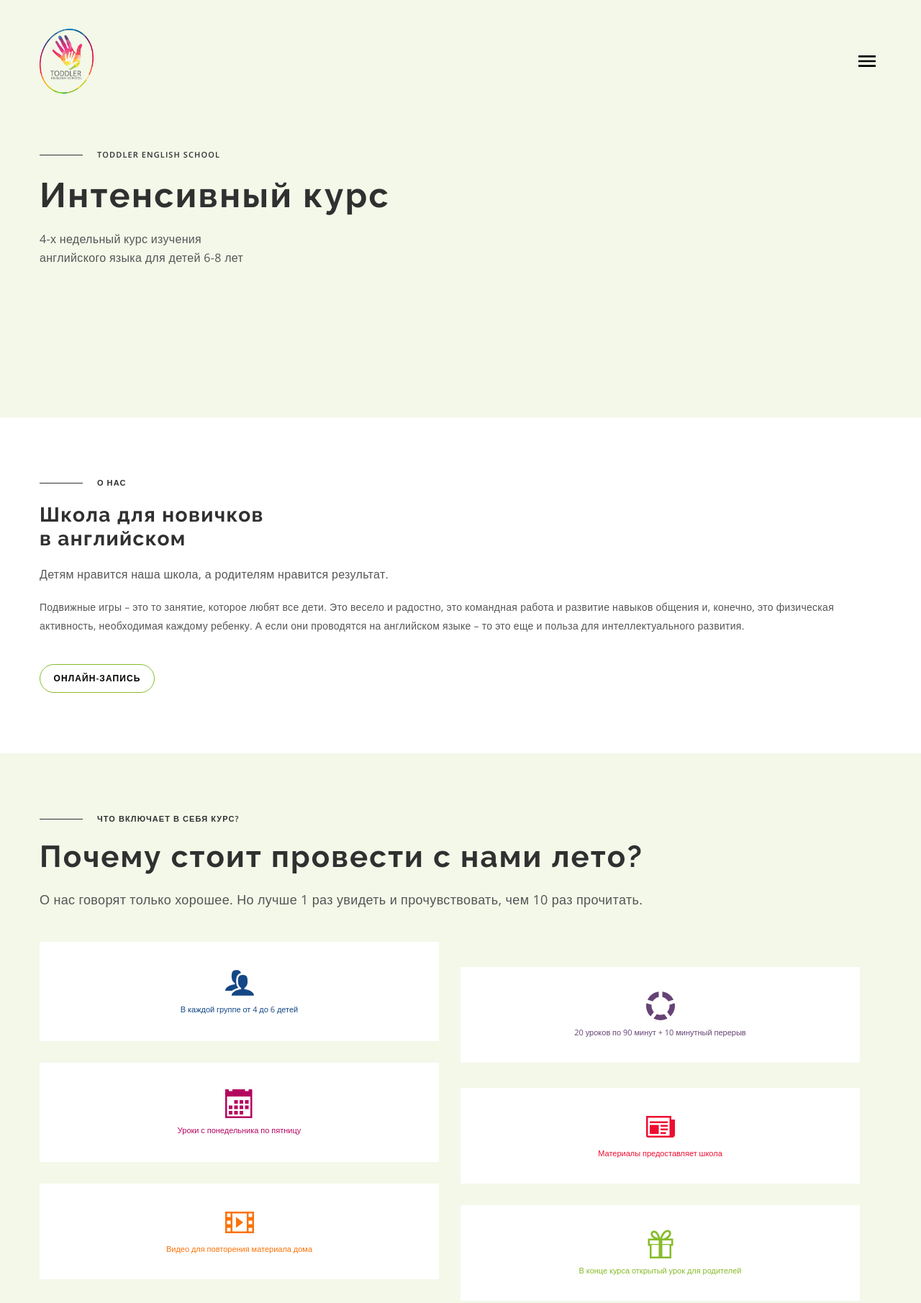
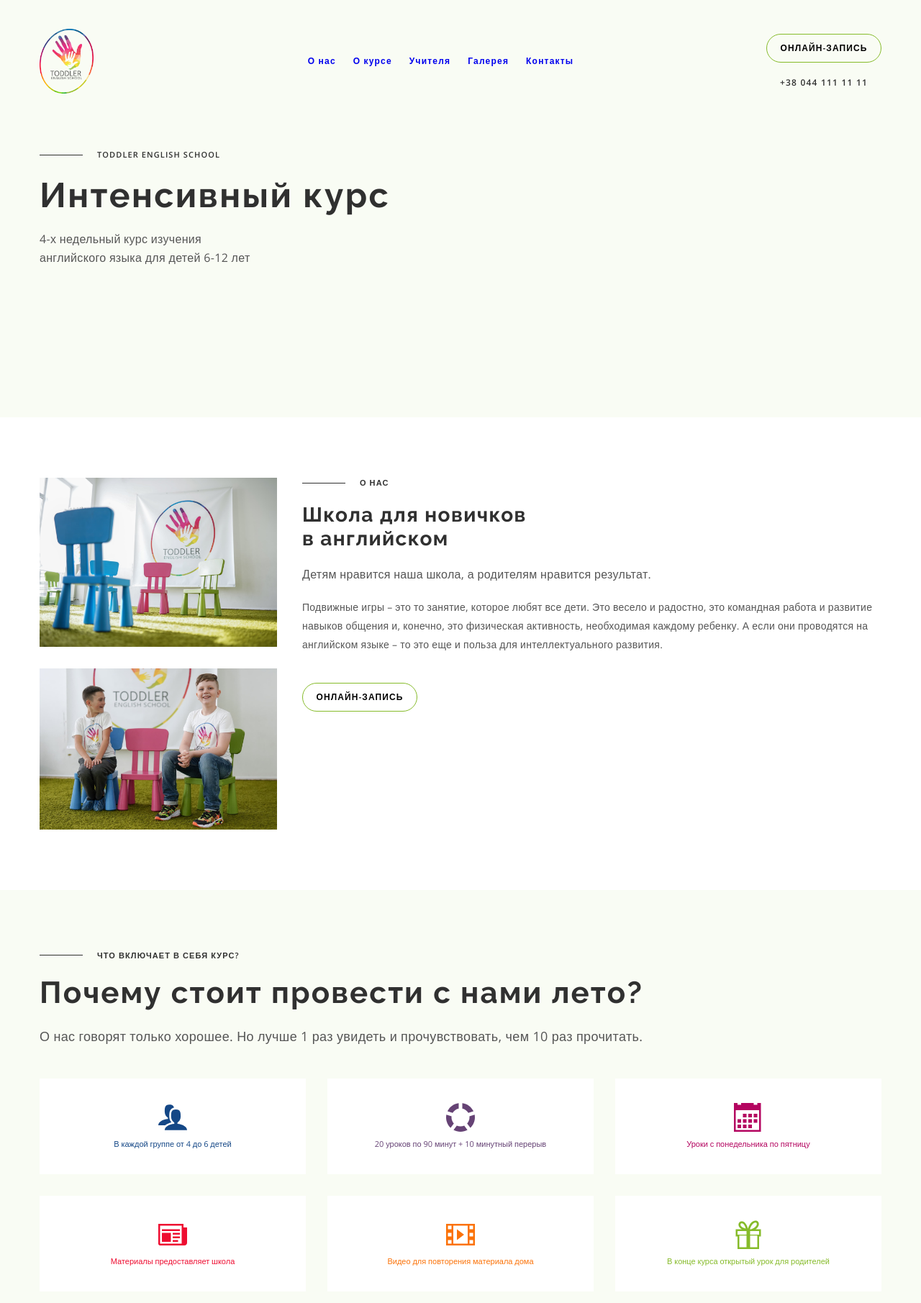
Before and after one commit to Masha-Shytykova/toddler-intensive, a plain HTML site: page index.html in a window 1280 px wide. Shown: the top 1811 px of the page at 72% size. Drawn offline with nearby package versions, Linux system fonts and the light colour scheme.

Commit message:
добавлены разметка и стили для планшета

```diff
--- a/index.html
+++ b/index.html
@@ -34,6 +34,31 @@
             <use href="./images/symbol-defs.svg#icon-menu"></use>
           </svg>
         </button>
+        <ul class="navigation__list list">
+            <li class="navigation__item">
+              <a class="navigation__link link" href="#about" >О нас</a>
+            </li>
+            <li class="navigation__item">
+              <a class="navigation__link link" href="#advantages" >О курсе</a>
+            </li>
+            <li class="navigation__item">
+              <a class="navigation__link link" href="#masters" >Учителя</a>
+            </li>
+            <li class="navigation__item">
+              <a class="navigation__link link" href="#gallery" >Галерея</a>
+            </li>
+            <li class="navigation__item">
+              <a class="navigation__link link" href="#footer" >Контакты</a>
+            </li>
+          </ul>
+          <div class="navigation__contacts">
+            <button class="navigation__btn-modal btn" type="button">
+            онлайн-запись
+            </button>
+            <a class="navigation__tel link" href="tel:+380441111111"
+            >+38 044 111 11 11</a
+            >
+          </div>
       </div>
       <div class="mobile-menu is" data-menu>
         <div class="mobile-menu__backdrop"></div>
@@ -81,6 +106,7 @@
           </ul>
         </div>
       </div>
+
     </header>
 
     <main>
@@ -101,14 +127,23 @@
               toddler english school</p>
             <h1 class="hero__title">Интенсивный курс</h1>
             <p class="description description--light-theme hero__description">
-              4-х недельный курс изучения английского языка для детей 6-8 лет
+              4-х недельный курс изучения английского языка для детей 6-12 лет
             </p>
           </div>
         </div>
       </section>
       <section class="about section" id="about">
         <div class="container">
+          <ul class="about__list list">
+            <li class="about__item">
+              <img src="./images/about/img-1.jpg" alt="фото школы">
+            </li>
+            <li class="about__item">
+              <img src="./images/about/img-42.jpg" alt="фото школы">
+            </li>
+          </ul>
 
+          <div>
           <p class="subtitle subtitle--light-theme">о нас</p>
           <h2 class="about__title">Школа для новичков в английском</h2>
           <p class="description description--light-theme about__description">
@@ -118,6 +153,7 @@
             Подвижные игры – это то занятие, которое любят все дети. Это весело и радостно, это командная работа и развитие навыков общения и, конечно, это физическая активность, необходимая каждому ребенку. А если они проводятся на английском языке – то это еще и польза для интеллектуального развития.
           </p>
           <button class="btn" type="button">онлайн-запись</button>
+          </div>
         </div>
       </section>
       <!--services-->
--- a/sass/base/_container.scss
+++ b/sass/base/_container.scss
@@ -1,6 +1,7 @@
 .container {
   padding-left: 15px;
   padding-right: 15px;
+  margin: 0 auto;
 
   .header & {
     display: flex;
@@ -10,11 +11,14 @@
 
   @media screen and (min-width: 480px) {
     width: 448px;
-    margin: 0 auto;
   }
 
   @media screen and (min-width: 768px) {
     width: 720px;
+
+    .about & {
+      display: flex;
+    }
   }
 
   @media screen and (min-width: 1200px) {
--- a/sass/layout/_about.scss
+++ b/sass/layout/_about.scss
@@ -14,3 +14,23 @@
   color: var(--white-theme-text-color);
   margin-bottom: 40px;
 }
+
+.about__list {
+  @media screen and (max-width: 767px) {
+    display: none;
+  }
+
+  @media screen and (min-width: 768px) {
+    margin-right: 35px;
+  }
+}
+
+.about__item {
+  @media screen and (min-width: 768px) {
+    width: 330px;
+  }
+
+  &:not(:last-child) {
+    margin-bottom: 30px;
+  }
+}
--- a/sass/layout/_advantages.scss
+++ b/sass/layout/_advantages.scss
@@ -1,5 +1,5 @@
 .advantages {
-  background-color: rgba(134, 187, 42, 0.1);
+  background-color: rgba(134, 187, 42, 0.05);
 }
 
 .advantages__title {
@@ -14,11 +14,14 @@
 
 .advantages__list {
   display: flex;
-  align-self: flex-start;
   flex-wrap: wrap;
+  margin-top: -30px;
+  margin-left: -30px;
 }
 .advantages__item {
   flex-basis: calc(100% / 2 - 30px);
+  margin-top: 30px;
+  margin-left: 30px;
   display: flex;
   flex-direction: column;
   justify-content: center;
@@ -29,31 +32,10 @@
   background: #ffffff;
   text-align: center;
   @include font(11px, 15px, 0em, 400);
-}
 
-// .advantages__item:not(:last-child) {
-//   margin-bottom: 30px;
-// }
-
-// .advantages__item:not(:nth-child(even)) {
-//   margin-right: 30px;
-// }
-
-// .advantages__item:nth-child(2) {
-//   margin-top: 35px;
-// }
-
-.advantages__item:not(:nth-child(even)) {
-  margin-right: 30px;
-  margin-bottom: 30px;
-}
-
-.advantages__item:nth-child(even) {
-  margin-top: 35px;
-}
-
-.advantages__item:last-child {
-  margin-top: 30px;
+  @media screen and (min-width: 768px) {
+    flex-basis: calc(100% / 3 - 30px);
+  }
 }
 
 .advantages__icon {
--- a/sass/layout/_gallery.scss
+++ b/sass/layout/_gallery.scss
@@ -1,5 +1,5 @@
 .gallery {
-  background-color: rgba(134, 187, 42, 0.1);
+  background-color: rgba(134, 187, 42, 0.05);
 }
 
 .gallery-box {
@@ -34,12 +34,12 @@
   transition-duration: 250ms;
   &:focus,
   &:hover {
-    transform: scale(1.3);
+    transform: scale(1.9);
   }
   @media screen and (min-width: 768px) {
     &:focus,
     &:hover {
-      transform: scale(1.3);
+      transform: scale(1.7);
     }
   }
 }
--- a/sass/layout/_header.scss
+++ b/sass/layout/_header.scss
@@ -2,11 +2,14 @@
   position: absolute;
   width: 100%;
   padding-top: 40px;
-  //   background-color: #111319;
 }
 
 .logo {
   width: 75px;
+
+  @media screen and (min-width: 768px) {
+    margin-right: 54px;
+  }
 }
 
 .burger__button {
@@ -19,6 +22,10 @@
   &:hover,
   &:focus {
     fill: var(--accent-color);
+  }
+
+  @media screen and (min-width: 768px) {
+    display: none;
   }
 }
 
@@ -35,6 +42,10 @@
 
   transform: translateY(-100%) translateX(0);
   transition: transform 250ms cubic-bezier(0.4, 0, 0.2, 1);
+
+  @media screen and (min-width: 768px) {
+    display: none;
+  }
 }
 
 .mobile-menu.is-open {
@@ -72,6 +83,10 @@
   &:hover,
   &:focus {
     fill: var(--accent-color);
+  }
+
+  @media screen and (min-width: 768px) {
+    display: none;
   }
 }
 .mobile-menu__item:not(:last-child) {
@@ -131,3 +146,57 @@
   @include font(14px, 19px, 0.2em, 600);
   color: var(--title-text-color);
 }
+
+.navigation__list {
+  @media screen and (max-width: 767px) {
+    display: none;
+  }
+
+  @media screen and (min-width: 768px) {
+    display: flex;
+    @include font(12px, 16px, 0.1em, 600);
+  }
+}
+
+.navigation__item {
+  @media screen and (min-width: 768px) {
+    margin-right: 24px;
+  }
+}
+
+.navigation__link {
+  @media screen and (min-width: 768px) {
+    padding-top: 20px;
+    padding-bottom: 20px;
+
+    &:hover,
+    &:focus {
+      color: var(--accent-color);
+    }
+  }
+}
+
+.navigation__contacts {
+  @media screen and (max-width: 767px) {
+    display: none;
+  }
+  @media screen and (min-width: 768px) {
+    display: flex;
+    flex-direction: column;
+
+    align-items: center;
+  }
+}
+
+.navigation__tel {
+  &:hover,
+  &:focus {
+    color: var(--accent-color);
+  }
+
+  @media screen and (min-width: 768px) {
+    padding-top: 20px;
+    @include font(12px, 16px, 0.1em, 600);
+    color: var(--title-text-color);
+  }
+}
--- a/sass/layout/_hero.scss
+++ b/sass/layout/_hero.scss
@@ -7,7 +7,7 @@
   //   url(../images/hero/img-t-mobile.jpg);
   // background-repeat: no-repeat;
   // background-size: cover;
-  background-color: rgba(134, 187, 42, 0.1);
+  background-color: rgba(134, 187, 42, 0.05);
   // max-width: 480px;
   height: 580px;
   margin: 0 auto;
--- a/sass/layout/_masters.scss
+++ b/sass/layout/_masters.scss
@@ -1,5 +1,24 @@
-.masters__item:not(:last-child) {
-  margin-bottom: 64px;
+.masters__list {
+  @media screen and (min-width: 768px) {
+    display: flex;
+    flex-wrap: wrap;
+    margin-top: -30px;
+    margin-left: -30px;
+  }
+}
+
+.masters__item {
+  @media screen and (min-width: 768px) {
+    flex-basis: calc(100% / 2 - 30px);
+    margin-top: 30px;
+    margin-left: 30px;
+  }
+
+  &:not(:last-child) {
+    @media screen and (max-width: 767px) {
+      margin-bottom: 64px;
+    }
+  }
 }
 
 .masters__wrapper {
```
Also changed, not shown: css/main.css, css/main.min.css, images/about/img-1.jpg (added), images/about/img-2.jpg (added), images/about/img-22.jpg (added), images/about/img-42.jpg (added), 2 other files.
